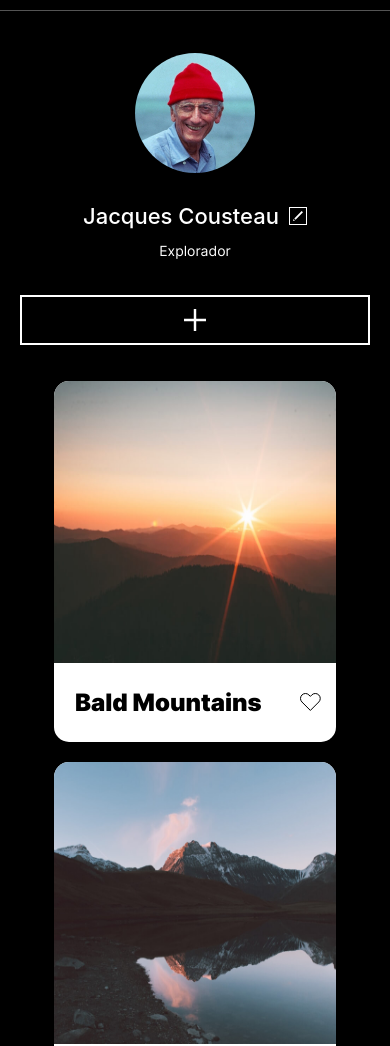
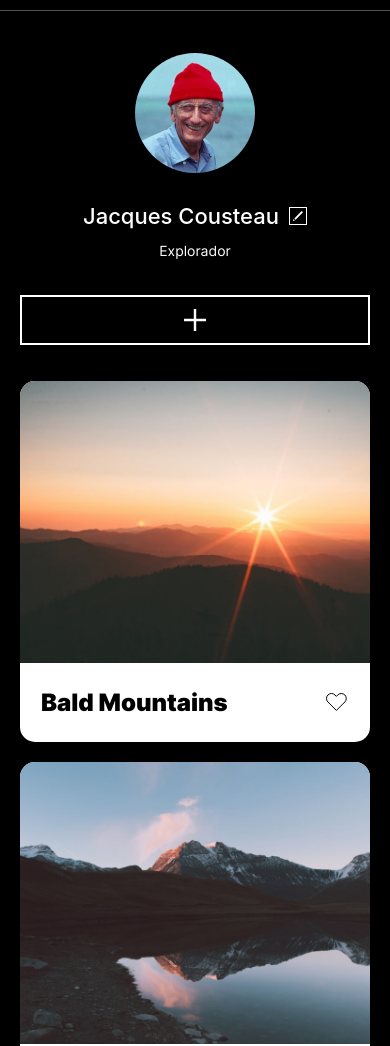
Before and after one commit to firhoe/web_project_4_esp, a plain HTML site: page index.html in a window 390 px wide. Shown: the part 73-1119 px from the top of the page. Drawn offline with Linux system fonts and the light colour scheme; a web font is replaced by a local one.

Commit message:
feat: agregar tarjetas responsivas en version tablet y web

```diff
--- a/blocks/card/__image/card__image.css
+++ b/blocks/card/__image/card__image.css
@@ -5,4 +5,6 @@
   border-top-right-radius: 15px;
   border: none;
   outline: unset;
+  object-fit: cover;
+  display: block;
 }
--- a/blocks/card/__information/card__information.css
+++ b/blocks/card/__information/card__information.css
@@ -1,5 +1,5 @@
 .card__information {
   display: flex;
   justify-content: space-between;
-  padding: 0 15px 25px 21px;
+  padding: 25px 21px;
 }
--- a/blocks/card/__like-button/card__like-button.css
+++ b/blocks/card/__like-button/card__like-button.css
@@ -1,5 +1,5 @@
 .card__like-button {
-  width: 21px;
+  width: 25px;
   background-image: url(../../../images/heart-icon.svg);
   background-color: #fff;
   background-position: center;
--- a/blocks/card/card.css
+++ b/blocks/card/card.css
@@ -1,8 +1,6 @@
 .card {
   background-color: white;
-  width: 282px;
+  width: 100%;
   border-radius: 15px;
   list-style: none;
-  display: grid;
-  gap: 25px;
 }
--- a/blocks/cards/__container/cards__container.css
+++ b/blocks/cards/__container/cards__container.css
@@ -1,7 +1,3 @@
 .cards__container {
   display: flex;
-  justify-content: center;
-  align-items: center;
-  flex-direction: column;
-  padding-bottom: 20px;
 }
--- a/blocks/cards/cards.css
+++ b/blocks/cards/cards.css
@@ -0,0 +1,8 @@
+.cards {
+  display: grid;
+  gap: 20px 20px;
+  grid-template-columns: repeat(auto-fit, minmax(240px, 1fr));
+  margin: 0 auto;
+  max-width: 880px;
+  padding: 0 20px 50px;
+}
```
